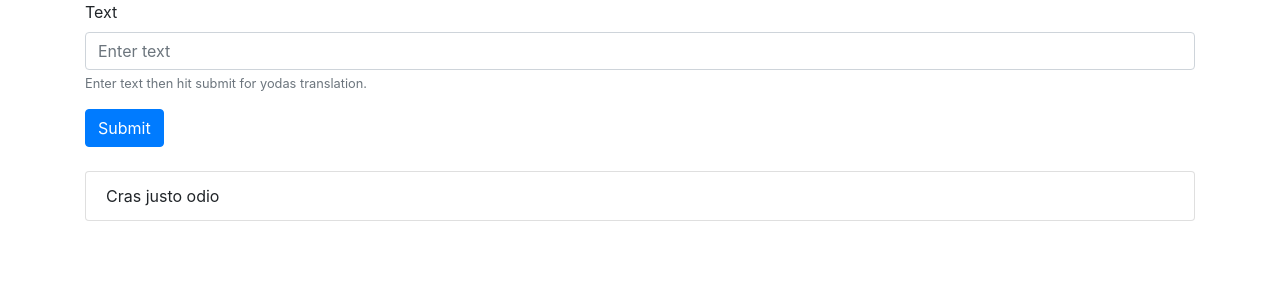
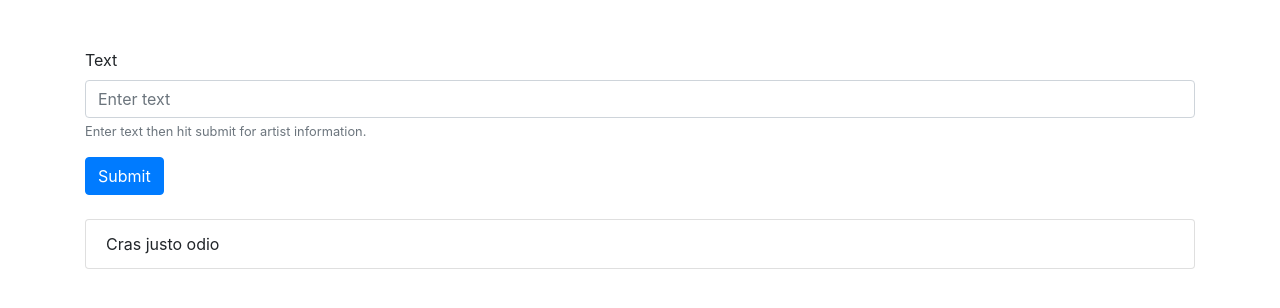
Before and after one commit to TS22082/Artist-Search, a plain HTML site: page index.html in a window 1280 px wide. Drawn offline with nearby package versions, Linux system fonts and the light colour scheme; no server answers.

Commit message:
modify template

```diff
--- a/index.html
+++ b/index.html
@@ -21,17 +21,17 @@
     <div class="container">
       <div class="row">
         <div class="col-sm-12">
-          <form>
+          <form class="mt-5">
             <div class="form-group">
               <label>Text</label>
               <input
                 type="text"
                 class="form-control"
-                id="textINput"
+                id="textInput"
                 placeholder="Enter text"
               />
               <small class="form-text text-muted"
-                >Enter text then hit submit for yodas translation.</small
+                >Enter text then hit submit for artist information.</small
               >
             </div>
             <button id="submitBtn" type="submit" class="btn btn-primary">
```
